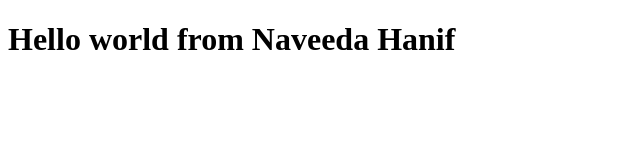
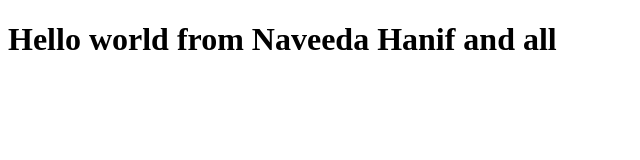
Before and after one commit to naveedaa/Bootcamp2020, a plain HTML site: page index.html in a window 1280 px wide. Shown: the whole page, without its empty margins (0-640 px from the left). Drawn offline with Linux system fonts and the light colour scheme.

Commit message:
update index.html

```diff
--- a/index.html
+++ b/index.html
@@ -6,6 +6,6 @@
     <title>Document</title>
 </head>
 <body>
-    <h1>Hello world from Naveeda Hanif</h1>
+    <h1>Hello world from Naveeda Hanif and all</h1>
 </body>
 </html>
```
